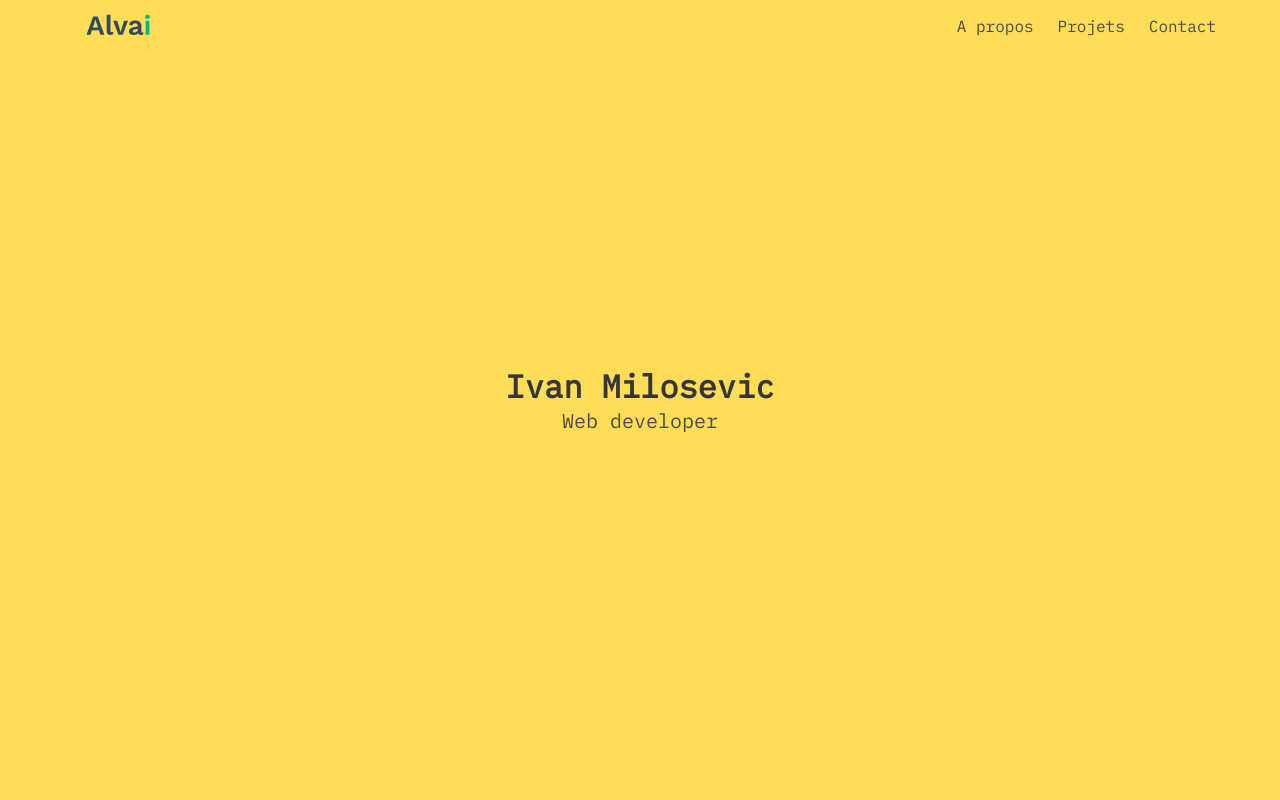
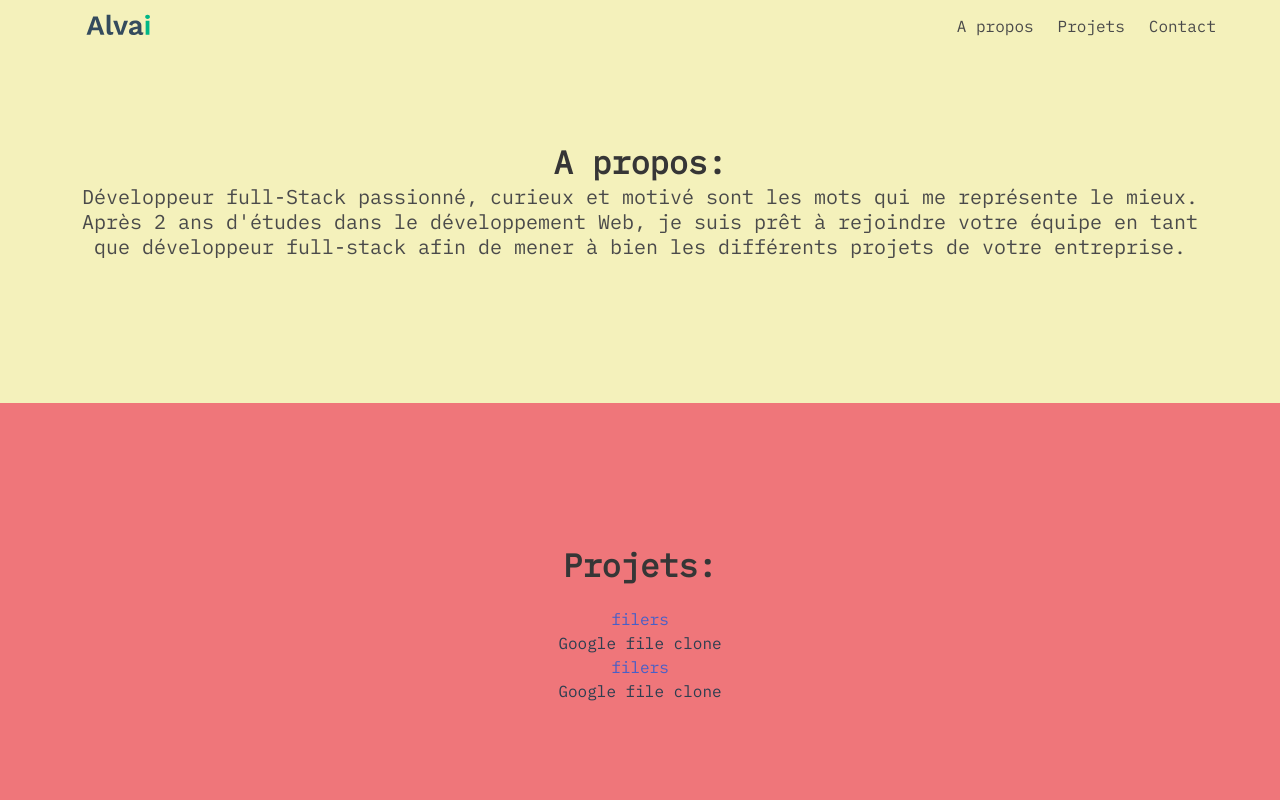
Before and after one commit to IvanMiIosevic/Portfolio, a Vue app: page /about in a window 1280 px wide. Shown: the top 800 px of the page. Built offline with nearby package versions, Linux system fonts and the light colour scheme.

Commit message:
Background-color

```diff
--- a/src/components/About.vue
+++ b/src/components/About.vue
@@ -1,13 +1,15 @@
 <template>
-  <section class="hero about is-fullheight is-bold">
+  <section class="hero about is-medium is-bold">
     <div class="hero-body">
       <div class="container">
         <h1 class="title">
-          Ivan Milosevic
+          A propos:
         </h1>
-        <h2 class="subtitle">
-          Web developer
-        </h2>
+        <p class="subtitle">
+          Développeur full-Stack passionné, curieux et motivé sont les mots qui me représente le mieux.
+          <br>
+          Après 2 ans d'études dans le développement Web, je suis prêt à rejoindre votre équipe en tant que développeur full-stack afin de mener à bien les différents projets de votre entreprise.
+        </p>
       </div>
     </div>
   </section>
@@ -15,6 +17,6 @@
 
 <style lang="scss">
 .about {
-  background-color: hsl(48, 100%, 67%);
+  background-color: #f4f1bb;
 }
 </style>
--- a/src/components/Projects.vue
+++ b/src/components/Projects.vue
@@ -16,7 +16,7 @@
 
 <style lang="scss">
 .projects {
-  background-color: #f5f5f5;
+  background-color: #ef767a;
 }
 </style>
 
```
